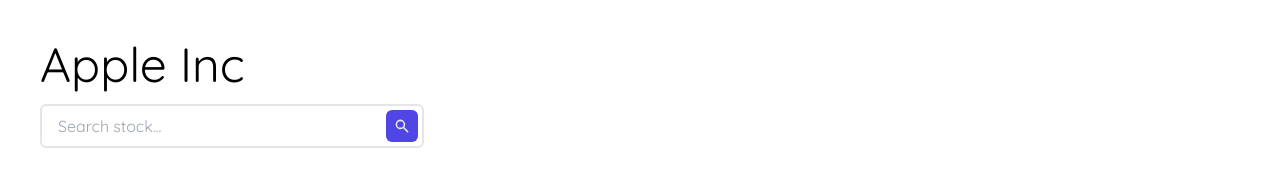
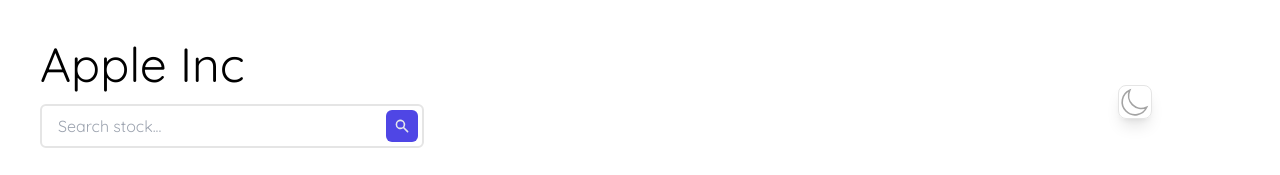
Before and after one commit to namke-dev/stock-dashboard, a React (Create React App) app: page / in a window 1280 px wide. Shown: the top 175 px of the page. Built offline with nearby package versions, Linux system fonts and the light colour scheme.

Commit message:
add theme icon

```diff
--- a/src/components/dashboard-header.js
+++ b/src/components/dashboard-header.js
@@ -1,5 +1,6 @@
 import React from "react";
 import Search from "./dashboard-search-bar";
+import ThemeIcon from "./theme-icon";
 
 export default function DashboardHeader({ name }) {
   return (
@@ -8,7 +9,7 @@ export default function DashboardHeader({ name }) {
         <h1 className="text-5xl">{name}</h1>
         <Search />
       </div>
-      {/* <ThemeIcon/> */}
+      <ThemeIcon />
     </>
   );
 }
--- /dev/null
+++ b/src/components/theme-icon.js
@@ -0,0 +1,13 @@
+import { MoonIcon } from "@heroicons/react/solid";
+import React from "react";
+
+export default function ThemeIcon() {
+  return (
+    <button
+      className="rounded-lg border-1 border-neutral-200 p-0
+        absolute right-8 xl:right-32 shadow-lg"
+    >
+      <MoonIcon className="h-8 w-8 cursor-pointer stroke-1 stroke-neutral-400 fill-none"></MoonIcon>
+    </button>
+  );
+}
```
